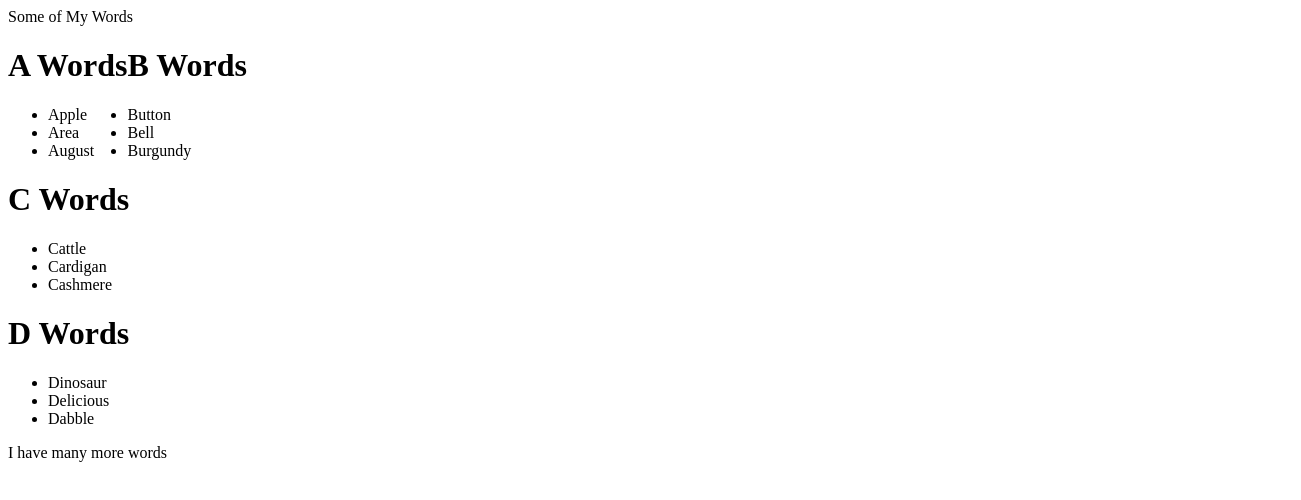
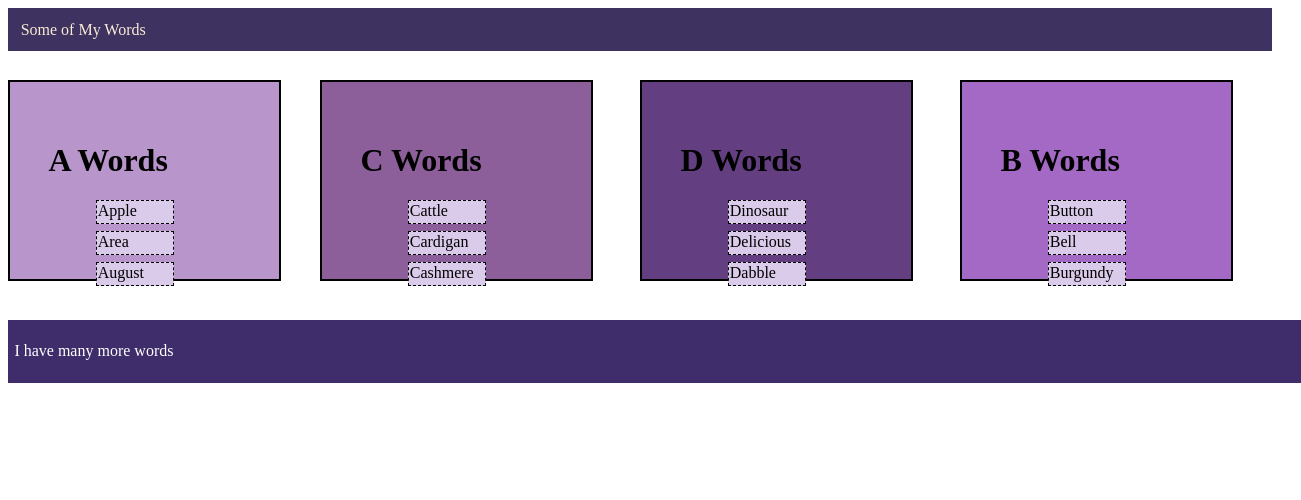
Before and after one commit to julia463/2250hw4, a plain HTML site: page index.html in a window 1280 px wide. Shown: the whole page, 1301 px wide, since content can reach past the window. Drawn offline with Linux system fonts and the light colour scheme.

Commit message:
Update styles.css

```diff
--- a/styles.css
+++ b/styles.css
@@ -1,3 +1,85 @@
+
+#Adiv{
+    position:absolute;
+    background-color: rgb(184, 150, 203);
+    border: 2px solid black;
+    width: 15%;
+    height:15%;
+    padding: 3%;
+    margin:0%;
+}
+#Bdiv{
+    position:absolute;
+    background-color:rgb(164, 105, 196);
+    border: 2px solid black;
+    width: 15%;
+    height: 15%;
+    padding: 3%;
+    margin:0%;
+}
+#Cdiv{
+    position:absolute;
+    background-color:rgb(140, 95, 154);
+    border: 2px solid black;
+    width: 15%;
+    height:15%;
+    padding:3%;
+    margin:0%;
+}
+#Ddiv{
+    position:absolute;
+    background-color:rgb(99, 63, 129);
+    border: 2px solid black;
+    width: 15%;
+    height: 15%;
+    padding: 3%;
+    margin:0%;
+}
+li{
+    width: 75px;
+    height: 20px;
+    background-color:rgb(218, 203, 234);
+    border: 1px dashed black;
+    padding: 0.5%;
+    margin:5%;
+}
+ul{
+    list-style-type:none;
+}
+
+li:hover{
+    background-color:rgb(245, 245, 222);
+}
+#myFoot{
+    position:absolute;
+    background-color:rgb(63, 44, 106);
+    padding: 0.5%;
+    color:white;
+    width:100%;
+}
+
+/*Phone */
+@media only screen and (max-width:480px){
+    #Adiv{
+        float:left;
+        top:10%;
+    }
+    #Bdiv{
+        top:40%;
+    }
+    #Cdiv{
+        top: 70%;
+    }
+    #Ddiv{
+        top: 100%;
+    }
+    #myFoot{
+        top: 130%;
+    }
+
+}
+/*Tablet */
+@media only screen and(min-width:481px){
     #Adiv{
         float:left;
         top:10%;
@@ -17,3 +99,39 @@
     #myFoot{
         top:70%;
     }
+}
+
+/*Desktop */
+@media only screen and (min-width:769px){
+
+    #Adiv {
+        float:left;
+        top:10%;
+    }
+    #Bdiv{
+        left:75%;
+        top:10%
+    }
+    #Cdiv{
+        left:25%;
+        top:10%;
+
+    }
+
+    #Ddiv{
+       left:50%;
+       top:10%;
+    }
+    #myFoot{
+        top:40%;
+    }
+
+
+
+}
+#title{
+    background-color:rgb(61, 50, 96);
+    border:black;
+    color:antiquewhite;
+    padding: 1%;
+}
```
